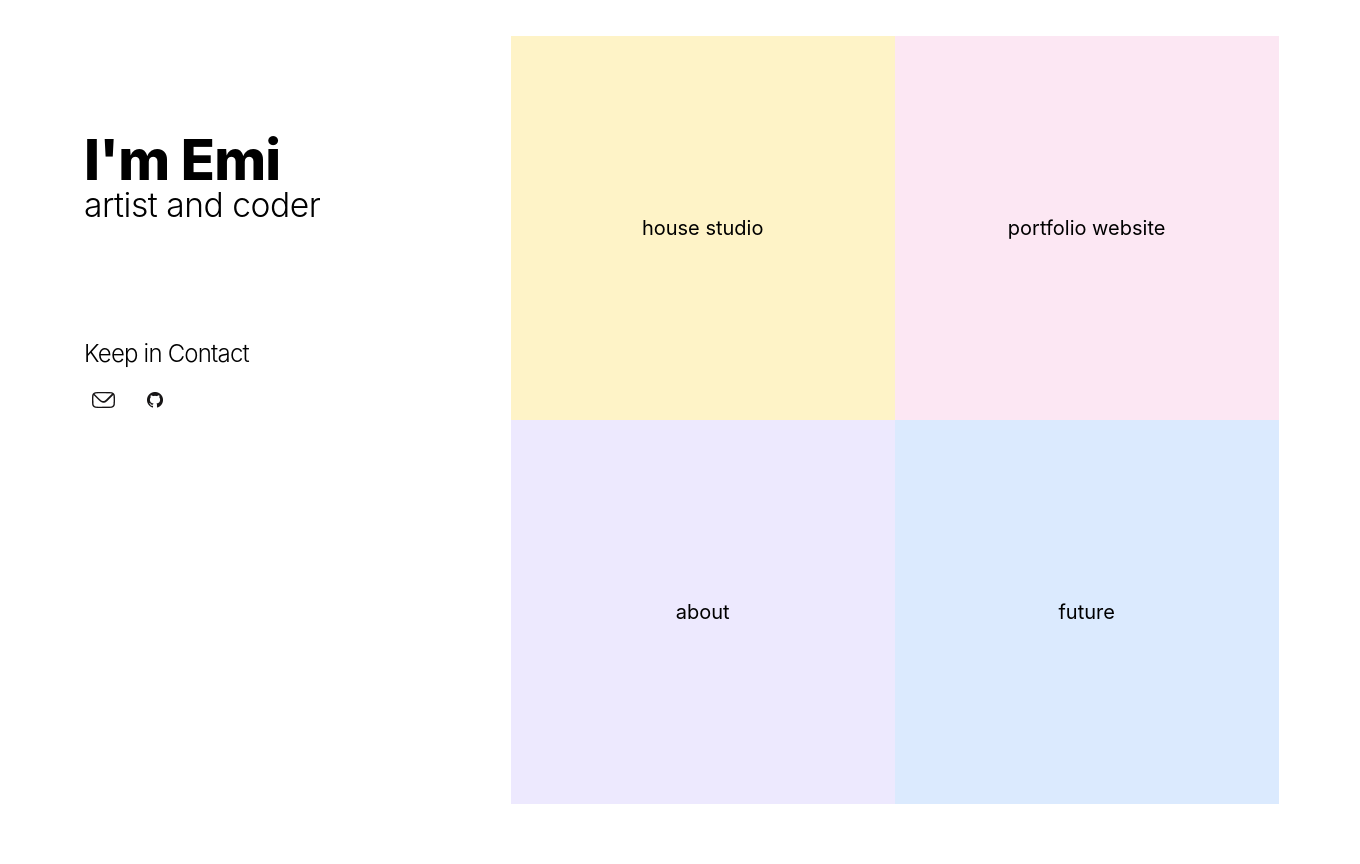
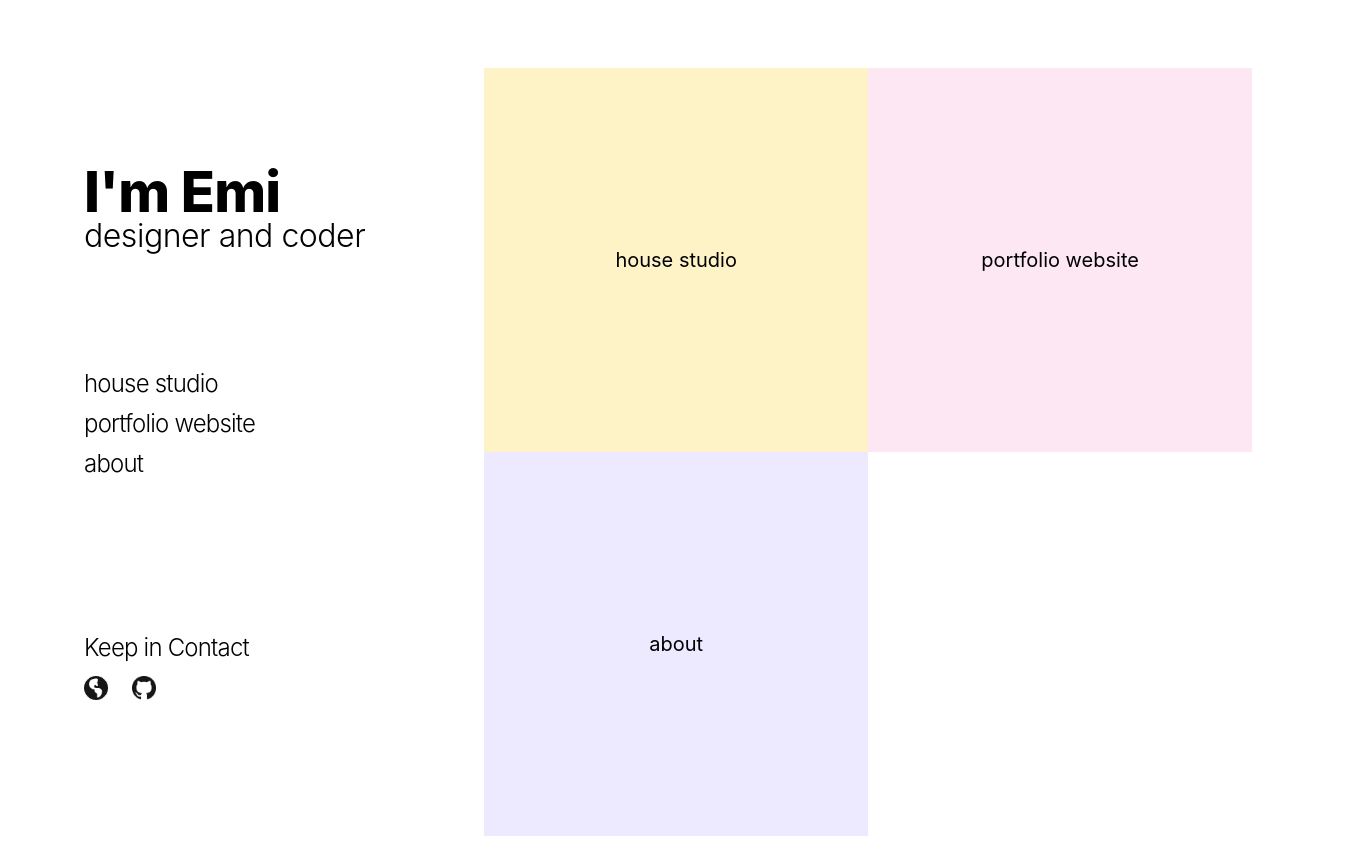
Before and after one commit to e-cmt/emi-codes, a Next.js app: page / in a window 1280 px wide. Shown: the whole page, 1360 px wide, since content can reach past the window. Before the commit the page ends 832 px from the top, so only its background shows below. Built offline with nearby package versions, Linux system fonts and the light colour scheme.

Commit message:
Layout changes, added tags, img

```diff
--- a/components/layout.js
+++ b/components/layout.js
@@ -4,7 +4,7 @@ import Image from "next/image";
 import Link from "next/link";
 
 const name = "I'm Emi";
-const lead = "artist & coder";
+const lead = "designer and coder";
 export const siteTitle = "Emi's Portfolio";
 
 export default function Layout({ children }) {
@@ -21,20 +21,37 @@ export default function Layout({ children }) {
           <Link href="/">
             <a>
               <h1 className={styles.heading}>I'm Emi</h1>
-              <h4 className={styles.lead}>artist and coder</h4>
+              <h6 className={styles.lead}>designer and coder</h6>
+            </a>
+          </Link>
+        </div>
+        <div className="pb-32">
+          <Link href="/projects/project-one">
+            <a>
+              <h6 className={styles.contact}>house studio</h6>
+            </a>
+          </Link>
+          <Link href="/projects/project-two">
+            <a>
+              <h6 className={styles.contact}>portfolio website</h6>
+            </a>
+          </Link>
+          <Link href="/about">
+            <a>
+              <h6 className={styles.contact}>about</h6>
             </a>
           </Link>
         </div>
         <p className={styles.contact}>Keep in Contact</p>
         <div className="flex justify-start space-x-6">
-          <div className="inline-block m-2 icon">
-            <Image src="/images/Email.png" width={23} height={16} />
+          <div className="inline-block icon">
+            <Image src="/images/web_icon.png" width={24} height={24} />
           </div>
           {/* <div className="inline-block m-2 icon">
             <Image src="/images/Instagram.png" width={16} height={16} />
           </div> */}
-          <div className="inline-block m-2 icon">
-            <Image src="/images/GitHub-Mark-32px.png" width={16} height={16} />
+          <div className="inline-block icon">
+            <Image src="/images/GitHub-Mark-32px.png" width={24} height={24} />
           </div>
         </div>
       </div>
--- a/components/layout.module.css
+++ b/components/layout.module.css
@@ -1,14 +1,17 @@
 .container {
   @apply flex flex-row w-screen h-screen;
-  margin: 2rem 0 0 5rem;
+  /* margin: 2rem 0 0 5rem; */
 }
 
 .sidebar {
   @apply p-1 w-2/6 mt-24;
+  margin-top: 10rem;
+  margin-left: 5rem;
 }
 
 .main {
-  @apply p-1 w-4/6;
+  @apply p-1 w-4/6 h-screen;
+  margin: 4rem 0 2rem 0;
 }
 
 .heading {
@@ -19,7 +22,7 @@
 }
 
 .lead {
-  font-size: 2.1rem;
+  font-size: 2rem;
   line-height: 1;
   font-weight: 300;
   letter-spacing: -0.03rem;
--- a/pages/about.js
+++ b/pages/about.js
@@ -25,8 +25,8 @@ export default function About() {
             pariatur. Excepteur sint occaecat cupidatat non proident, sunt in
             culpa qui officia deserunt mollit anim id est laborum.
           </p>
-          <Link href="/">
-            <a>BACK</a>
+          <Link className="text-base font-bold pb-4" href="/">
+            <a className="underline">back</a>
           </Link>
         </div>
       </div>
--- a/pages/index.js
+++ b/pages/index.js
@@ -26,11 +26,11 @@ export default function Home() {
             <p className="text-xl">about</p>
           </a>
         </Link>
-        <Link href="/projects/project-three">
+        {/* <Link href="/projects/project-three">
           <a className="h-96 w-96 flex flex-row justify-center items-center  bg-blue-100">
             <p className="text-xl">future</p>
           </a>
-        </Link>
+        </Link> */}
       </div>
     </>
   );
--- a/pages/projects/[id].js
+++ b/pages/projects/[id].js
@@ -6,31 +6,29 @@ import { useRouter } from "next/router";
 const One = {
   id: "project-one",
   title: "HOUSE STUDIO",
-  text:
-    "Lorem ipsum dolor sit amet, consectetur adipiscing elit, sed do eiusmod tempor incididunt ut labore et dolore magna aliqua. Ut enim ad minim veniam, quis nostrud exercitation ullamco laboris nisi ut aliquip ex ea commodo consequat. Duis aute irure dolor in reprehenderit in voluptate velit esse cillum dolore eu fugiat nulla pariatur. Excepteur sint occaecat cupidatat non proident, sunt in culpa qui officia deserunt mollit anim id est laborum. Lorem ipsum dolor sit amet, consectetur adipiscing elit, sed do eiusmod tempor incididunt ut labore et dolore magna aliqua. Ut enim ad minim veniam, quis nostrud exercitation ullamco laboris nisi ut aliquip ex ea commodo consequat. Duis aute irure dolor in reprehenderit in voluptate velit esse cillum dolore eu fugiat nulla pariatur. Excepteur sint occaecat cupidatat non proident, sunt in culpa qui officia deserunt mollit anim id est laborum.",
-  img:
-    "https://images.unsplash.com/photo-1598449356475-b9f71db7d847?ixid=MXwxMjA3fDB8MHxwaG90by1wYWdlfHx8fGVufDB8fHw%3D&ixlib=rb-1.2.1&auto=format&fit=crop&w=1950&q=80",
+  tags: ["HTML", "CSS", "React", "Next.JS", "TailwindCSS", "Git"],
+  text: "Lorem ipsum dolor sit amet, consectetur adipiscing elit, sed do eiusmod tempor incididunt ut labore et dolore magna aliqua. Ut enim ad minim veniam, quis nostrud exercitation ullamco laboris nisi ut aliquip ex ea commodo consequat. Duis aute irure dolor in reprehenderit in voluptate velit esse cillum dolore eu fugiat nulla pariatur. Excepteur sint occaecat cupidatat non proident, sunt in culpa qui officia deserunt mollit anim id est laborum. Lorem ipsum dolor sit amet, consectetur adipiscing elit, sed do eiusmod tempor incididunt ut labore et dolore magna aliqua. Ut enim ad minim veniam, quis nostrud exercitation ullamco laboris nisi ut aliquip ex ea commodo consequat. Duis aute irure dolor in reprehenderit in voluptate velit esse cillum dolore eu fugiat nulla pariatur. Excepteur sint occaecat cupidatat non proident, sunt in culpa qui officia deserunt mollit anim id est laborum.",
+  img: "https://images.unsplash.com/photo-1598449356475-b9f71db7d847?ixid=MXwxMjA3fDB8MHxwaG90by1wYWdlfHx8fGVufDB8fHw%3D&ixlib=rb-1.2.1&auto=format&fit=crop&w=1950&q=80",
 };
 
 const Two = {
   id: "project-two",
   title: "PORTFOLIO WEBSITE",
-  text:
-    "Lorem ipsum dolor sit amet, consectetur adipiscing elit, sed do eiusmod tempor incididunt ut labore et dolore magna aliqua. Ut enim ad minim veniam, quis nostrud exercitation ullamco laboris nisi ut aliquip ex ea commodo consequat. Duis aute irure dolor in reprehenderit in voluptate velit esse cillum dolore eu fugiat nulla pariatur. Excepteur sint occaecat cupidatat non proident, sunt in culpa qui officia deserunt mollit anim id est laborum. Lorem ipsum dolor sit amet, consectetur adipiscing elit, sed do eiusmod tempor incididunt ut labore et dolore magna aliqua. Ut enim ad minim veniam, quis nostrud exercitation ullamco laboris nisi ut aliquip ex ea commodo consequat. Duis aute irure dolor in reprehenderit in voluptate velit esse cillum dolore eu fugiat nulla pariatur. Excepteur sint occaecat cupidatat non proident, sunt in culpa qui officia deserunt mollit anim id est laborum.",
-  img:
-    "https://images.unsplash.com/photo-1516151251229-5183774a4b42?ixid=MXwxMjA3fDB8MHxwaG90by1wYWdlfHx8fGVufDB8fHw%3D&ixlib=rb-1.2.1&auto=format&fit=crop&w=1867&q=80",
+  tags: ["HTML", "CSS", "React", "Next.JS", "TailwindCSS", "Git"],
+  text: "Lorem ipsum dolor sit amet, consectetur adipiscing elit, sed do eiusmod tempor incididunt ut labore et dolore magna aliqua. Ut enim ad minim veniam, quis nostrud exercitation ullamco laboris nisi ut aliquip ex ea commodo consequat. Duis aute irure dolor in reprehenderit in voluptate velit esse cillum dolore eu fugiat nulla pariatur. Excepteur sint occaecat cupidatat non proident, sunt in culpa qui officia deserunt mollit anim id est laborum. Lorem ipsum dolor sit amet, consectetur adipiscing elit, sed do eiusmod tempor incididunt ut labore et dolore magna aliqua. Ut enim ad minim veniam, quis nostrud exercitation ullamco laboris nisi ut aliquip ex ea commodo consequat. Duis aute irure dolor in reprehenderit in voluptate velit esse cillum dolore eu fugiat nulla pariatur. Excepteur sint occaecat cupidatat non proident, sunt in culpa qui officia deserunt mollit anim id est laborum.",
+  img: "/images/Portfolio Wireframes.png",
 };
 
-const Three = {
-  id: "project-three",
-  title: "FUTURE",
-  text:
-    "Lorem ipsum dolor sit amet, consectetur adipiscing elit, sed do eiusmod tempor incididunt ut labore et dolore magna aliqua. Ut enim ad minim veniam, quis nostrud exercitation ullamco laboris nisi ut aliquip ex ea commodo consequat. Duis aute irure dolor in reprehenderit in voluptate velit esse cillum dolore eu fugiat nulla pariatur. Excepteur sint occaecat cupidatat non proident, sunt in culpa qui officia deserunt mollit anim id est laborum. Lorem ipsum dolor sit amet, consectetur adipiscing elit, sed do eiusmod tempor incididunt ut labore et dolore magna aliqua. Ut enim ad minim veniam, quis nostrud exercitation ullamco laboris nisi ut aliquip ex ea commodo consequat. Duis aute irure dolor in reprehenderit in voluptate velit esse cillum dolore eu fugiat nulla pariatur. Excepteur sint occaecat cupidatat non proident, sunt in culpa qui officia deserunt mollit anim id est laborum.",
-  img:
-    "https://images.unsplash.com/photo-1565099999544-27eca1cf8d1c?ixid=MXwxMjA3fDB8MHxwaG90by1wYWdlfHx8fGVufDB8fHw%3D&ixlib=rb-1.2.1&auto=format&fit=crop&w=1950&q=80",
-};
+// const Three = {
+//   id: "project-three",
+//   title: "FUTURE",
+//   text:
+//     "Lorem ipsum dolor sit amet, consectetur adipiscing elit, sed do eiusmod tempor incididunt ut labore et dolore magna aliqua. Ut enim ad minim veniam, quis nostrud exercitation ullamco laboris nisi ut aliquip ex ea commodo consequat. Duis aute irure dolor in reprehenderit in voluptate velit esse cillum dolore eu fugiat nulla pariatur. Excepteur sint occaecat cupidatat non proident, sunt in culpa qui officia deserunt mollit anim id est laborum. Lorem ipsum dolor sit amet, consectetur adipiscing elit, sed do eiusmod tempor incididunt ut labore et dolore magna aliqua. Ut enim ad minim veniam, quis nostrud exercitation ullamco laboris nisi ut aliquip ex ea commodo consequat. Duis aute irure dolor in reprehenderit in voluptate velit esse cillum dolore eu fugiat nulla pariatur. Excepteur sint occaecat cupidatat non proident, sunt in culpa qui officia deserunt mollit anim id est laborum.",
+//   img:
+//     "https://images.unsplash.com/photo-1565099999544-27eca1cf8d1c?ixid=MXwxMjA3fDB8MHxwaG90by1wYWdlfHx8fGVufDB8fHw%3D&ixlib=rb-1.2.1&auto=format&fit=crop&w=1950&q=80",
+// };
 
-const ProjectList = [One, Two, Three];
+const ProjectList = [One, Two];
 function ProjectLayout({ id }) {
   const project = ProjectList.find((element) => element.id === id);
   if (!project) {
@@ -38,14 +36,21 @@ function ProjectLayout({ id }) {
   }
   return (
     <>
-      <img className="w-5/6" src={project.img}></img>
-      <div className="p-8">
-        <h1 className="text-3xl font-semibold	tracking-wide	pb-6">
-          {project.title}
-        </h1>
-        <p className="text-base w-4/5 pb-6">{project.text}</p>
-        <Link href="/">
-          <a>BACK</a>
+      <img className="w-11/12" src={project.img}></img>
+      <div className="w-11/12 p-6 pt-16 pb-16">
+        <div className="">
+          <h1 className="text-4xl font-bold	pb-12">{project.title}</h1>
+        </div>
+        <h6 className="text-base font-bold pb-4">TECH</h6>
+        <ul className="flex flex-row justify-between text-base pb-12">
+          {project.tags.map((tag) => (
+            <li className="text-sm pb-1">{tag}</li>
+          ))}
+        </ul>
+        <h6 className="text-base font-bold pb-4">ABOUT THE PROJECT</h6>
+        <p className="text-base pb-6">{project.text}</p>
+        <Link className="text-base font-bold pb-4" href="/">
+          <a className="underline">back</a>
         </Link>
       </div>
     </>
--- a/styles/globals.css
+++ b/styles/globals.css
@@ -6,6 +6,8 @@
 
 html,
 body {
+  height: 100vh;
+  width: 100vw;
   padding: 0;
   margin: 0;
   font-family: -apple-system, BlinkMacSystemFont, Segoe UI, Roboto, Oxygen,
```
Also changed, not shown: public/images/Portfolio Wireframes.png (added), public/images/web_icon.png (added).
